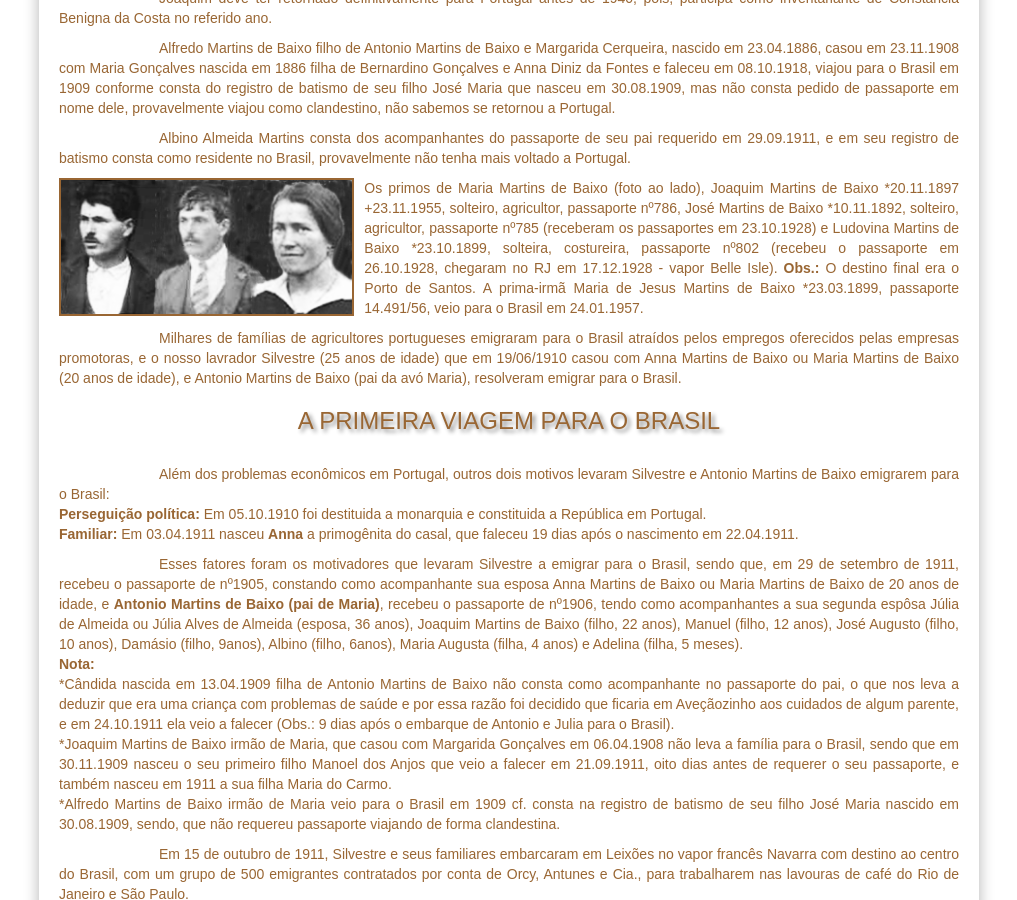
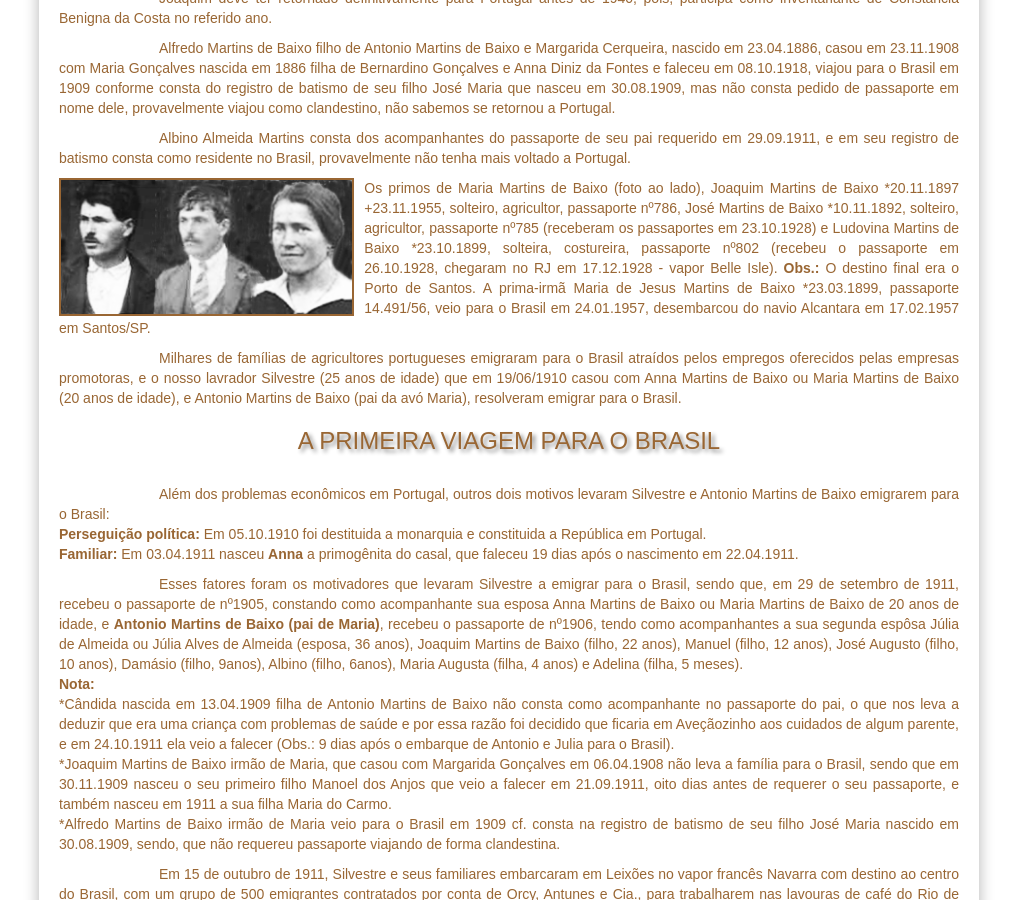
Before and after one commit to claudiovargas1955/claudiovargas1955.github.io, a Jekyll site: the page built from _pages/historia-de-silvestre.html, in a window 1280 px wide and 900 px high, scrolled down 7806 px. Shown: the whole window, without its empty margins (131-1148 px from the left). Built offline with Jekyll 4.4.1, drawn with Linux system fonts in a browser that asks for light colours; some web fonts are replaced.

Commit message:
Update historia-de-silvestre.html

```diff
--- a/_pages/historia-de-silvestre.html
+++ b/_pages/historia-de-silvestre.html
@@ -433,7 +433,7 @@ Maria Martins de Baixo (foto ao lado), Joaquim Martins de Baixo *20.11.1897 +23.
 *10.11.1892, solteiro, agricultor,  passaporte nº785 (receberam os passaportes em 23.10.1928) e Ludovina Martins de Baixo *23.10.1899,
 solteira, costureira, passaporte nº802 (recebeu o passaporte em 26.10.1928, chegaram no RJ em 17.12.1928 - vapor Belle Isle).<b> Obs.:
 </b>O destino final era o Porto de Santos. A prima-irmã Maria de Jesus Martins de Baixo *23.03.1899, passaporte 14.491/56, veio para o
-Brasil em 24.01.1957.
+Brasil em 24.01.1957, desembarcou do navio Alcantara em 17.02.1957 em Santos/SP.
 
 <p style="text-indent:100px";/>Milhares de famílias de agricultores portugueses emigraram para o Brasil atraídos pelos empregos
 oferecidos pelas empresas promotoras, e o nosso lavrador Silvestre (25 anos de idade) que em 19/06/1910 casou com Anna Martins de
```
